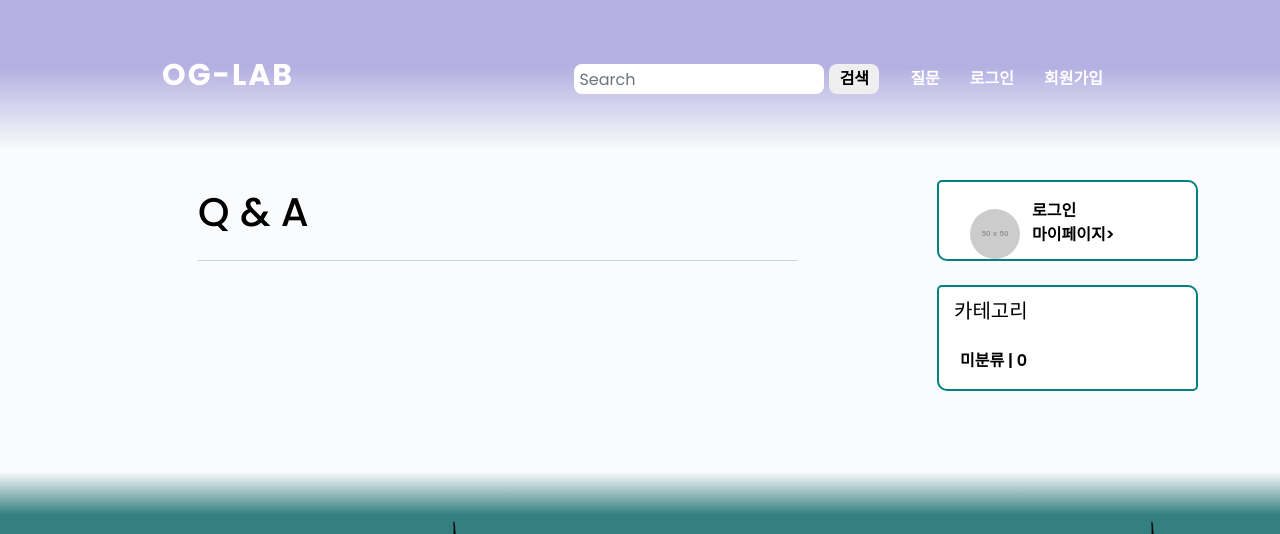
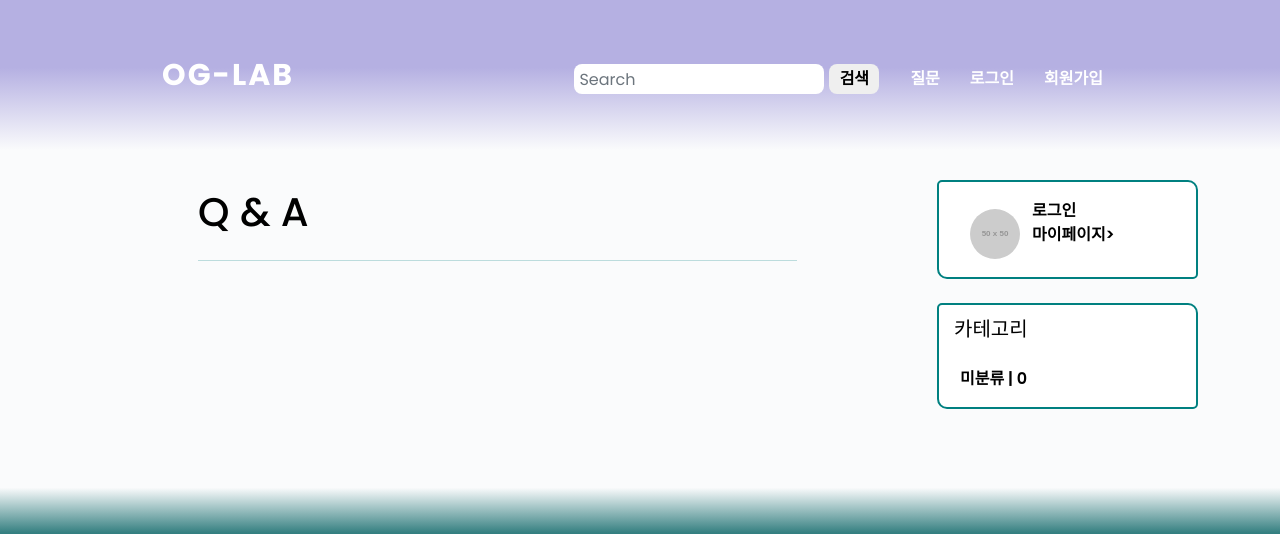
Before and after one commit to Dltmd202/Sharing_knowleadge, a Django app: page /question/ in a window 1280 px wide. Shown: the top 534 px of the page. Run offline with Django 3.2, Linux system fonts and the light colour scheme; grey boxes labelled with a size stand in for pictures from a placeholder-image service; data that the repository does not hold is empty; some libraries are stand-ins or nearby versions.

Commit message:
유저 미인증 상태 padding 수정

```diff
--- a/question/templates/question/base.html
+++ b/question/templates/question/base.html
@@ -58,7 +58,7 @@
                         <div class="col-3 mx-2" style="padding-top: 25px; padding-left: 30px">
                             <img class="d-flex mr-3 rounded-circle" src="http://placehold.it/50x50" alt="">
                         </div>
-                        <div class="col-7" style="padding-left: 15px; padding-top: 15px">
+                        <div class="col-7" style="padding-left: 15px; padding-top: 15px; padding-bottom: 30px;">
                             <div class="row">
                                 <!----- 로그인 연결할 것 ----->
                                 <a href="{% url 'login' %}" style="font-weight: bold">로그인</a>
```
